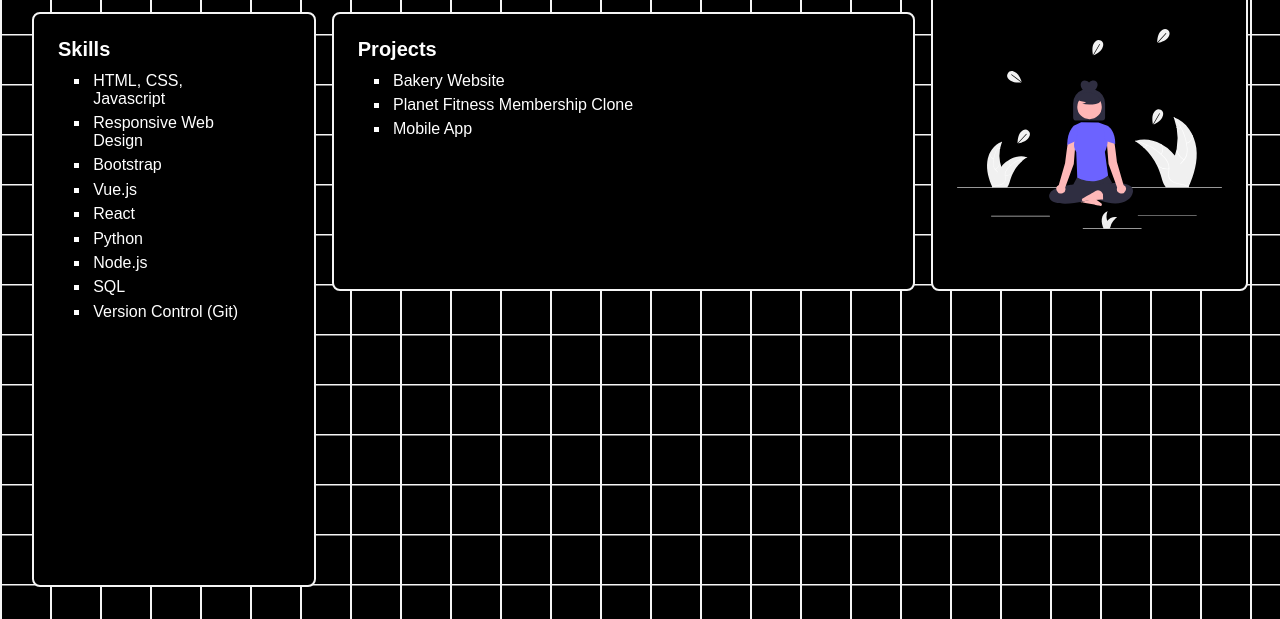
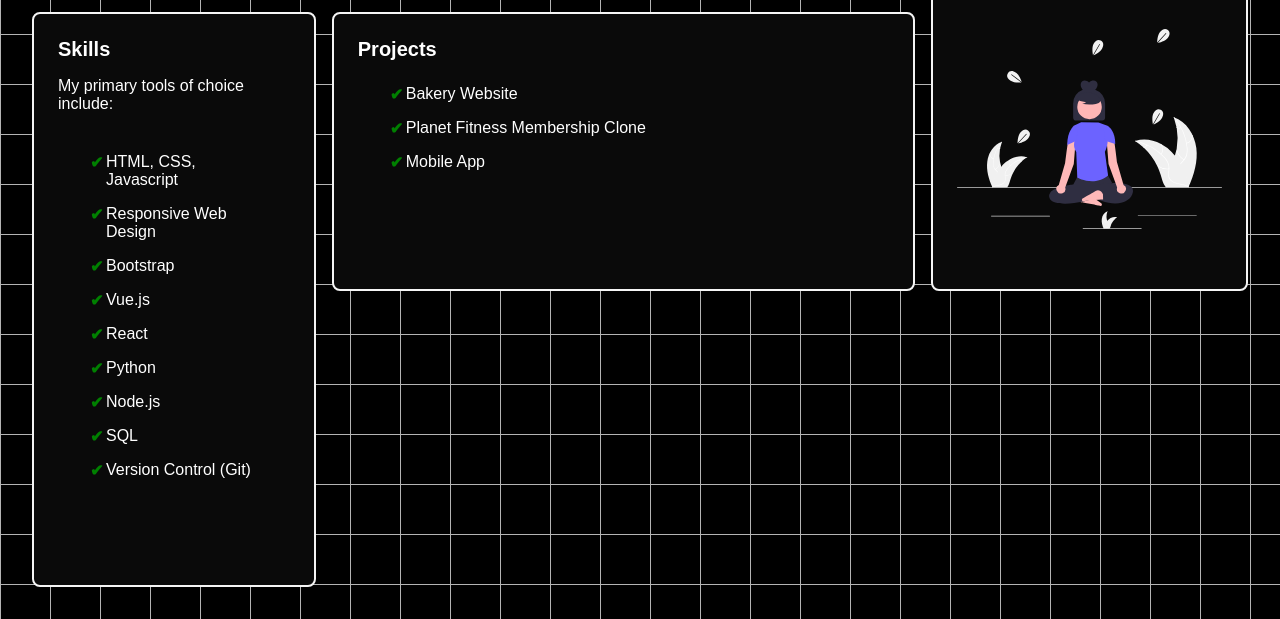
Before and after one commit to lengleman-spec/bento-portfolio, a plain HTML site: page index.html in a window 1280 px wide. Shown: the part 316-935 px from the top of the page. Drawn offline with Linux system fonts and the light colour scheme; a web font is replaced by a local one.

Commit message:
Add checkmark to each li in replacement of the bullet point.

```diff
--- a/index.html
+++ b/index.html
@@ -55,6 +55,7 @@
       <!-- Skills -->
       <section class="card skills">
         <h2 class="skills-header">Skills</h2>
+        <p class="skills-description">My primary tools of choice include:</p>
         <ul class="skills-list">
           <li>HTML, CSS, Javascript</li>
           <li>Responsive Web Design</li>
--- a/styles.css
+++ b/styles.css
@@ -10,8 +10,8 @@
 body {
   margin: 2rem;
   background: black;
-  background-image: linear-gradient(whitesmoke 1px, transparent 2px),
-    linear-gradient(90deg, whitesmoke 2px, transparent 2px);
+  background-image: linear-gradient(rgb(180, 180, 180) 1px, transparent 1px),
+    linear-gradient(90deg, rgb(180, 180, 180) 1px, transparent 1px);
   background-size: 50px 50px;
   color: white;
 }
@@ -38,7 +38,7 @@ ul {
   border: 2px solid whitesmoke;
   border-radius: 8px;
   padding: 1.5rem;
-  background-color: black;
+  background-color: rgb(10, 10, 10);
 }
 
 .hero {
@@ -85,10 +85,29 @@ ul {
   grid-row: span 2;
 }
 
+.skills-description {
+  padding: 1rem 0;
+}
+
+ul {
+  list-style-type: none;
+  padding-left: 0;
+}
+
 .skills-list li,
 .projects-list li {
-  list-style-type: square;
-  padding: 0.2rem;
+  padding-left: 1em;
+  position: relative;
+  margin: 1rem 0;
+}
+
+.skills-list li::before,
+.projects-list li::before {
+  content: "\2714";
+  position: absolute;
+  left: 0;
+  color: green;
+  font-weight: bold;
 }
 
 /* About Section */
```
